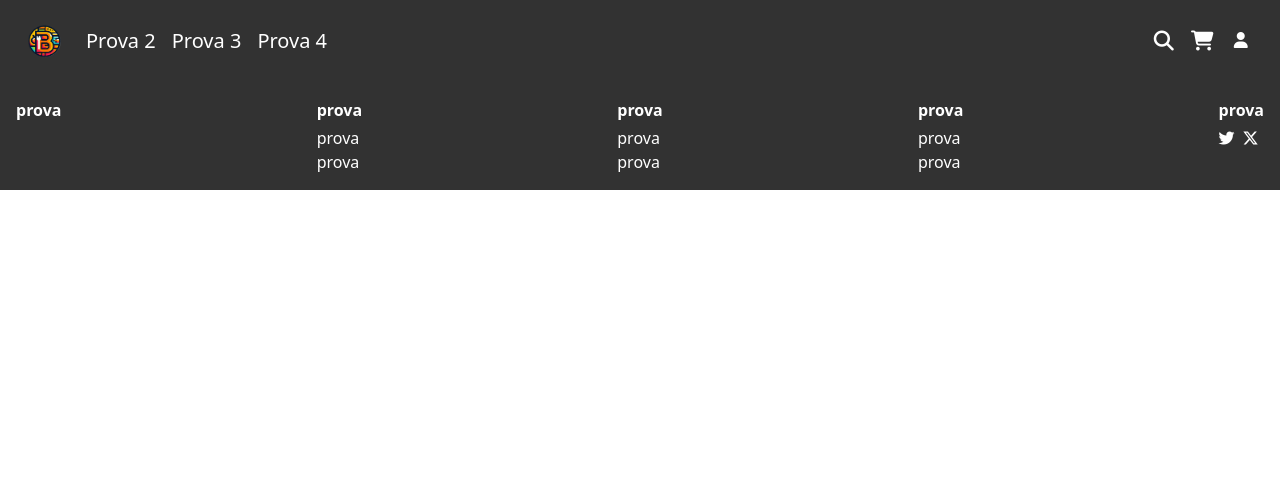
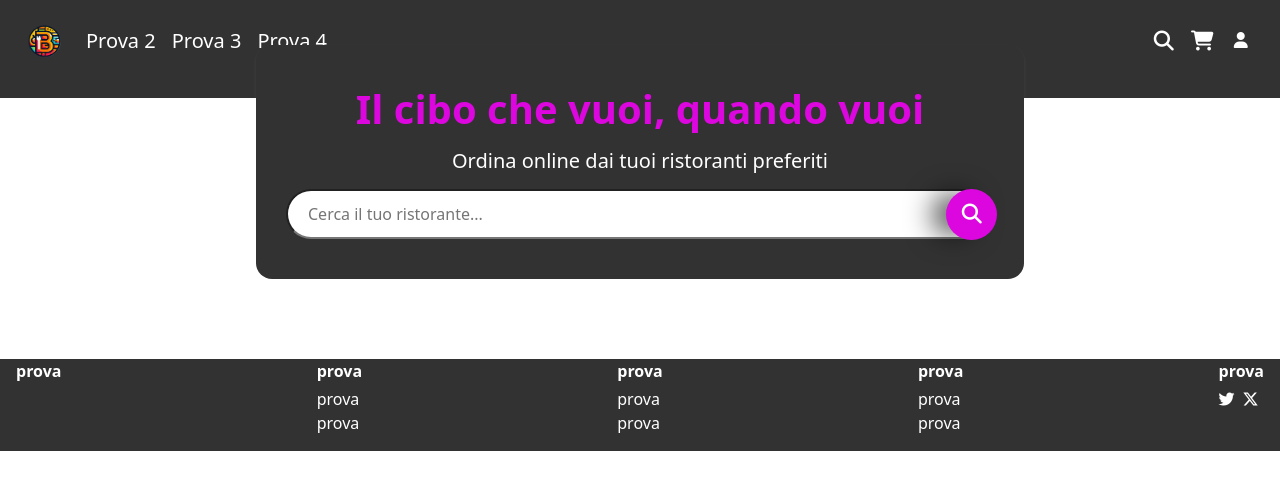
Before and after one commit to Vinffs/booliveroo-frontend, a Vue app: page /search in a window 1280 px wide. Shown: the top 490 px of the page. Built offline with nearby package versions, Linux system fonts and the light colour scheme; no server answers; a web font is replaced by a local one.

Commit message:
created Search page

```diff
--- /dev/null
+++ b/src/pages/AdvancedSearch.vue
@@ -0,0 +1,17 @@
+<template>
+    <div class="d-flex justify-content-center align-items-center">
+        <SearchBar />
+    </div>
+</template>
+
+<script>
+import SearchBar from '@/components/SearchBar.vue';
+export default {
+    name: "AdvancedSearch",
+    components: {
+        SearchBar,
+    }
+}
+</script>
+
+<style lang="scss" scoped></style>
--- a/src/routes/router.js
+++ b/src/routes/router.js
@@ -1,5 +1,6 @@
 import { createRouter, createWebHistory } from "vue-router";
 import HomePage from "../pages/HomePage.vue";
+import AdvancedSearch from "@/pages/AdvancedSearch.vue";
 
 const router = createRouter({
   history: createWebHistory(import.meta.env.BASE_URL),
@@ -9,6 +10,11 @@ const router = createRouter({
       name: "home",
       component: HomePage,
     },
+    {
+      path: "/search",
+      name: "advancedSearch",
+      component: AdvancedSearch,
+    },
   ],
 });
 
```
